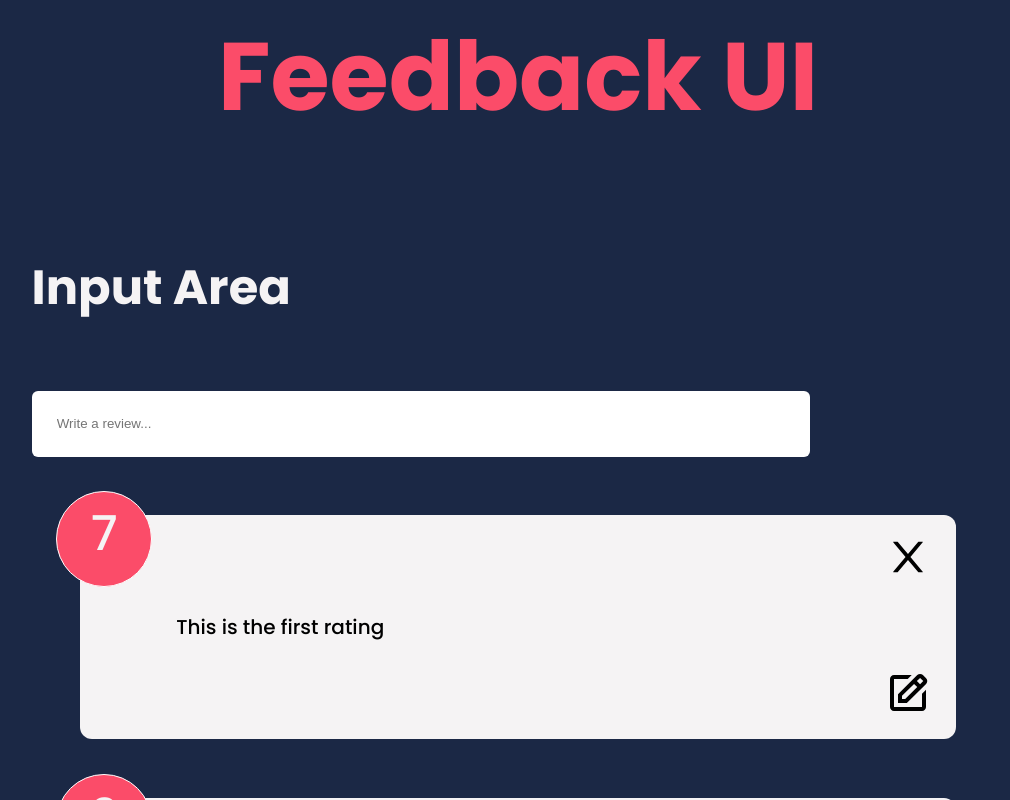
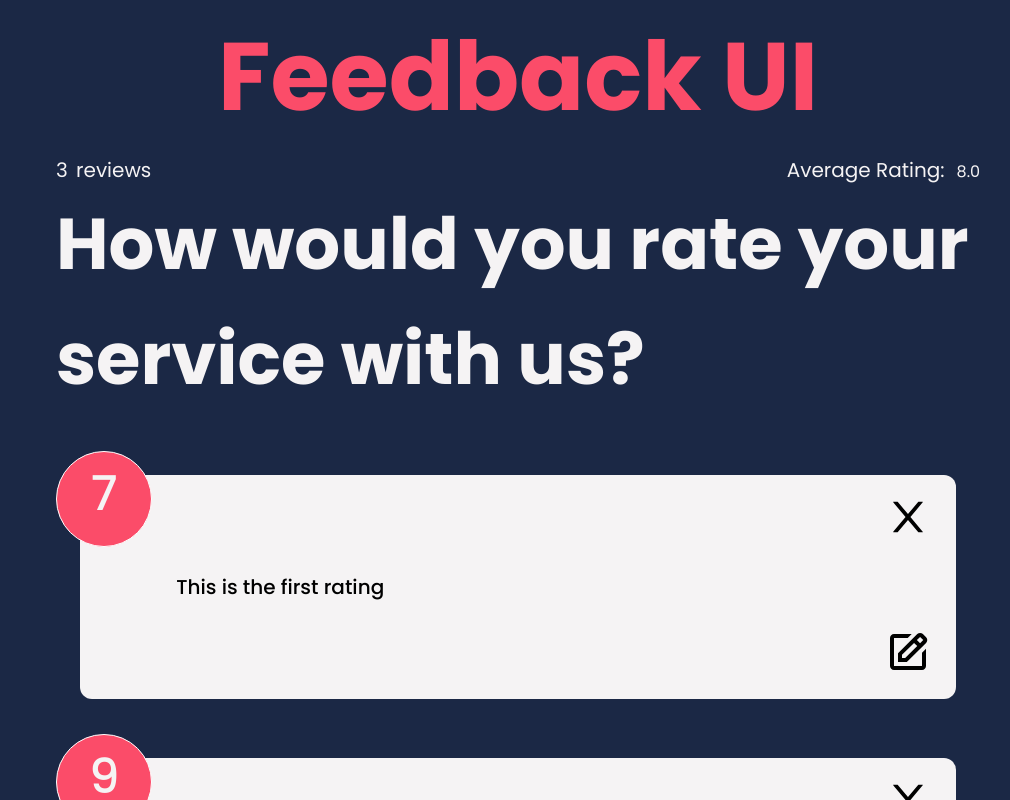
Before and after one commit to d-zucho/new-feedback-app, a React (Create React App) app: page / in a window 1280 px wide. Shown: the top 800 px of the page, without its empty margins (122-1132 px from the left). Built offline with nearby package versions, Linux system fonts and the light colour scheme.

Commit message:
start feedback form

```diff
--- a/src/App.js
+++ b/src/App.js
@@ -1,15 +1,31 @@
 import './App.css'
+import DATA from './reviewData'
 import Header from './components/Header'
-import InputBox from './components/InputBox'
+// import InputBox from './components/InputBox'
 import Reviews from './components/Reviews'
+import FeedbackForm from './components/FeedbackForm'
+
+import { useState } from 'react'
+import AverageStats from './components/AverageStats'
 
 function App() {
+  const [feedbackData, setfeedbackData] = useState(DATA)
+  // const [stats, setStats] = useState(10)
+
+  const handleDelete = (id) => {
+    if (window.confirm('Are you sure you want to delete this review?')) {
+      setfeedbackData(feedbackData.filter((review) => id !== review.id))
+    }
+  }
+
   return (
     <div className='App'>
       <div className='container'>
         <Header />
-        <InputBox />
-        <Reviews />
+        {/* <InputBox /> */}
+        <AverageStats feedbackData={feedbackData} />
+        <FeedbackForm />
+        <Reviews feedbackData={feedbackData} handleDelete={handleDelete} />
       </div>
     </div>
   )
--- /dev/null
+++ b/src/components/AverageStats.jsx
@@ -0,0 +1,40 @@
+import '../styles/averageStats.styles.css'
+
+import PropTypes from 'prop-types'
+
+const AverageStats = ({ feedbackData }) => {
+  const getAverage = (feedbackData) => {
+    let total = 0
+    feedbackData.forEach((item) => {
+      total += item.rating
+    })
+    return (total / feedbackData.length).toFixed(1)
+  }
+  console.log(getAverage(feedbackData))
+
+  return (
+    <section className='average-section'>
+      <div className='container stats-container'>
+        <div className='number-reviews'>
+          {/* Number of reviews */}
+          <p>
+            {feedbackData.length} <span>reviews</span>
+          </p>
+        </div>
+        <div className='stats'>
+          {/* Average rating of all reviews */}
+          <p>
+            Average Rating:
+            <span className='rating-average'>{getAverage(feedbackData)}</span>
+          </p>
+        </div>
+      </div>
+    </section>
+  )
+}
+
+AverageStats.propTypes = {
+  feedbackData: PropTypes.array.isRequired,
+}
+
+export default AverageStats
--- /dev/null
+++ b/src/components/FeedbackForm.jsx
@@ -0,0 +1,11 @@
+const FeedbackForm = () => {
+  return (
+    <section className='container feedback-form'>
+      <form>
+        <h2>How would you rate your service with us?</h2>
+      </form>
+    </section>
+  )
+}
+
+export default FeedbackForm
--- a/src/components/FeedbackItem.jsx
+++ b/src/components/FeedbackItem.jsx
@@ -3,11 +3,7 @@ import { AiOutlineClose } from 'react-icons/ai'
 
 import '../styles/feedbackItem.styles.css'
 
-const FeedbackItem = ({ review, onDelete }) => {
-  // const handleDelete = () => {
-  //   console.log(id)
-  // }
-
+const FeedbackItem = ({ review, handleDelete }) => {
   return (
     <div className='card'>
       <div className='num-display'>{review.rating}</div>
@@ -15,8 +11,8 @@ const FeedbackItem = ({ review, onDelete }) => {
       <div className='text-display'>
         <p>{review.text}</p>
       </div>
-      <div onClick={() => onDelete(review.id)} className='icons'>
-        <div className='delete'>
+      <div className='icons'>
+        <div onClick={() => handleDelete(review.id)} className='delete'>
           <AiOutlineClose title='delete' />
         </div>
         <div className='edit'>
--- a/src/components/Reviews.jsx
+++ b/src/components/Reviews.jsx
@@ -1,23 +1,13 @@
-import DATA from '../reviewData'
 import FeedbackItem from './FeedbackItem'
-import { useState } from 'react'
 
-const Reviews = () => {
-  const [feedbackData, setfeedbackData] = useState(DATA)
-
-  const handleDelete = (id) => {
-    console.log(id)
-    console.log('From Reviews')
-  }
-
+const Reviews = ({ feedbackData, handleDelete }) => {
   return (
     <section>
       {feedbackData.map((review) => (
         <FeedbackItem
           key={review.id}
           review={review}
-          onDelete={(id) => handleDelete(id)}
-          setfeedbackData={setfeedbackData}
+          handleDelete={handleDelete}
         />
       ))}
     </section>
--- /dev/null
+++ b/src/styles/averageStats.styles.css
@@ -0,0 +1,47 @@
+.average-section {
+  text-align: right;
+}
+
+.stats-container {
+  display: flex;
+  justify-content: space-between;
+  font-size: 14px;
+}
+
+/* h3 {
+  text-align: center;
+  font-size: 16px;
+  margin: 1.25em 0 1em;
+  display: inline-block;
+} */
+
+.number-reviews span {
+  padding-left: 3px;
+}
+
+.rating-average {
+  font-size: 16px;
+  display: inline-block;
+  padding-left: 12px;
+  /* max-width: fit-content;
+  font-size: calc(12px + 1.5vw);
+  background: white;
+  color: black;
+  margin: 0 auto;
+  border-radius: 50%;
+  padding: 0.5rem;
+  background: #ec4c79;
+  color: white;
+  text-align: center;
+  border: 1px solid white; */
+  /* padding: 4px 2px;
+  background-color: rgb(251, 76, 105); */
+  /* font-size: 0.725em; */
+  /* font-weight: 500;
+  width: 2em;
+  height: 2em;
+  text-align: center;
+  border-radius: 50%;
+  border: 1px solid white;
+  margin: 0 auto; */
+}
```
